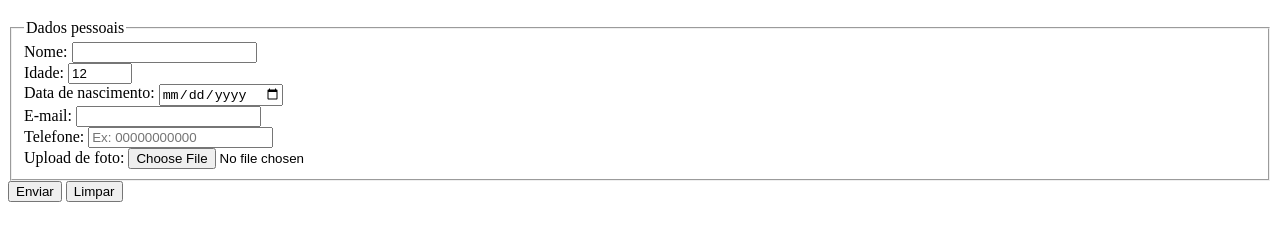
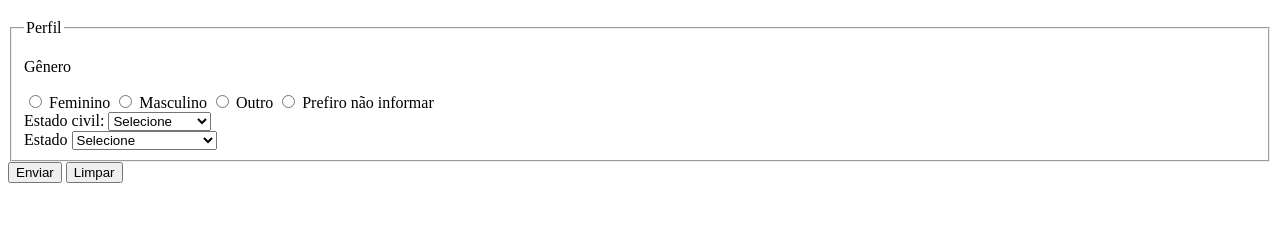
Before and after one commit to SoJoaomesmo/culturama, a plain HTML site: page index.html in a window 1280 px wide. Shown: the part 61-302 px from the top of the page. Drawn offline with Linux system fonts and the light colour scheme.

Commit message:
FEAT: Estado civil, gênero e estado adicionados

```diff
--- a/index.html
+++ b/index.html
@@ -12,7 +12,7 @@
 
     <section>
       <form action="" method="get">
-        <fieldset>
+        <!-- <fieldset>
           <legend>Dados pessoais</legend>
 
           <label for="userName">Nome: </label>
@@ -50,6 +50,69 @@
           <label for="userImage">Upload de foto: </label>
           <input type="file" name="userImage" accept="image/*" />
           <br />
+        </fieldset> -->
+
+        <fieldset>
+          <legend>Perfil</legend>
+
+          <p>Gênero</p>
+          <input type="radio" name="userGender" value="feminino" />
+          <label for="userGender">Feminino</label>
+
+          <input type="radio" name="userGender" value="masculino" />
+          <label for="userGender">Masculino</label>
+
+          <input type="radio" name="userGender" value="outro" />
+          <label for="userGender">Outro</label>
+
+          <input type="radio" name="userGender" value="naoInformado" />
+          <label for="userGender">Prefiro não informar</label>
+
+          <br />
+
+          <label for="maritalStatus">Estado civil:</label>
+          <select name="maritalStatus">
+            <option value="naoInformado" selected hidden>Selecione</option>
+            <option value="solteiro">Solteiro</option>
+            <option value="casado">Casado</option>
+            <option value="viuvo">Viúvo</option>
+            <option value="divorciado">Divorciado</option>
+            <option value="uniaoEstavel">União estável</option>
+          </select>
+
+          <br />
+
+          <label for="userState">Estado</label>
+          <select name="userState" required>
+            <option value="" selected hidden>Selecione</option>
+            <option value="acre">Acre</option>
+            <option value="alagoas">Alagoas</option>
+            <option value="amapa">Amapá</option>
+            <option value="amazonas">Amazonas</option>
+            <option value="bahia">Bahia</option>
+            <option value="ceara">Ceará</option>
+            <option value="distritoFederal">Distrito Federal</option>
+            <option value="espiritoSanto">Espirito Santo</option>
+            <option value="goias">Goiás</option>
+            <option value="maranhao">Maranhão</option>
+            <option value="matoGrossoDoSul">Mato Grosso do Sul</option>
+            <option value="matoGrosso">Mato Grosso</option>
+            <option value="minasGerais">Minas Gerais</option>
+            <option value="para">Pará</option>
+            <option value="paraiba">Paraíba</option>
+            <option value="parans">Paraná</option>
+            <option value="pernambuco">Pernambuco</option>
+            <option value="piaui">Piauí</option>
+            <option value="rioDeJaneiro">Rio de Janeiro</option>
+            <option value="rioGrandeDoNorte">Rio Grande do Norte</option>
+            <option value="rioGrandeDoSul">Rio Grande do Sul</option>
+            <option value="rondonia">Rondônia</option>
+            <option value="roraima">Roraima</option>
+            <option value="santaCatarina">Santa Catarina</option>
+            <option value="saoPaulo">São Paulo</option>
+            <option value="sergipe">Sergipe</option>
+            <option value="tocantins">Tocantins</option>
+          </select>
         </fieldset>
 
         <button type="submit">Enviar</button>
```
